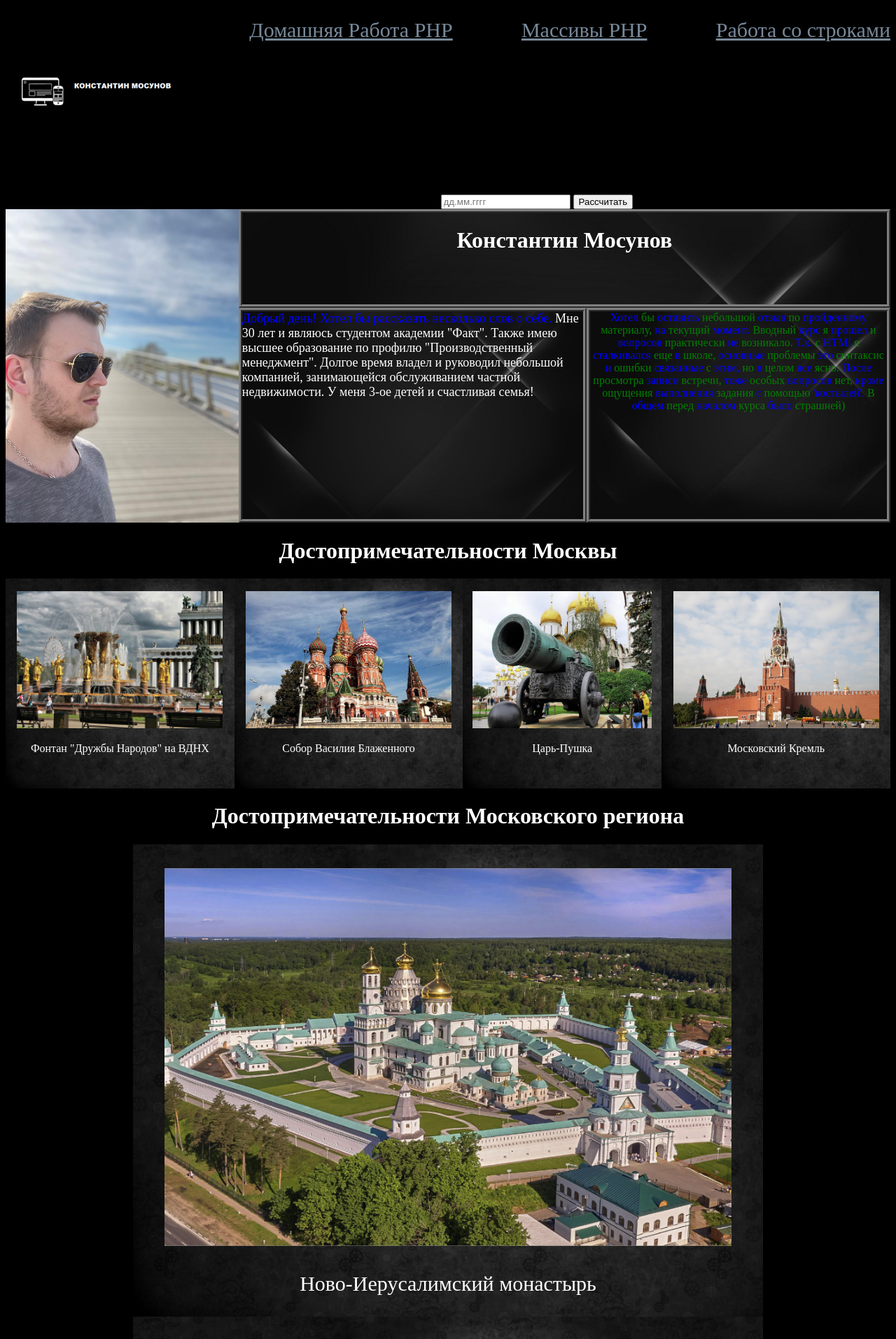
After one commit to IrinaZorina/fact19, a PHP site: page /hw-php-rows.php in a window 1280 px wide. The commit adds this page. Shown: the top 1914 px of the page at 70% size. Run offline with PHP 8.4, Linux system fonts and the light colour scheme.

Commit message:
Homework rows

```diff
--- a/header.php
+++ b/header.php
@@ -33,7 +33,7 @@ if ($time >= 8 && $time < 20) {
         </div>
         <div>
             <br>
-            <a href="tema3.html">Тема 3</a>
+            <a href="hw-php-rows.php">Работа со строками</a>
         </div>
     </div>
 
--- /dev/null
+++ b/hw-php-rows.php
@@ -0,0 +1,172 @@
+<?php
+$title = "строки";
+include_once 'header.php';
+$birthday = isset($_POST['birthday']) ? $_POST['birthday'] : '';
+$currentDate = date('d.m.Y');
+$daysDifference = '';
+
+if ($birthday) {
+    try {
+        $birthdayDate = DateTime::createFromFormat('d.m.Y', $birthday);
+        $currentDateObj = DateTime::createFromFormat('d.m.Y', $currentDate);
+
+        if ($birthdayDate && $currentDateObj) {
+            $interval = $currentDateObj->diff($birthdayDate);
+            $daysDifference = $interval->days;
+        } else {
+            $daysDifference = "Ошибка: Неверный формат даты.";
+        }
+    } catch (Exception $e) {
+        $daysDifference = "Ошибка: " . $e->getMessage();
+    }
+}
+
+$phrase = "Добрый день! Хотел бы рассказать несколько слов о себе.";
+$colphrase = "<span style='color: blue;'>$phrase</span>";
+
+$feedback = "Хотел бы оставить небольшой отзыв по пройденному материалу, на текущий момент. Вводный курс я прошел и вопросов
+практически не возникало. Т.к. с HTMl я сталкивался еще в школе, основные проблемы это синтаксис и ошибки связанные с этим, но в целом
+ все ясно. После просмотра записи встречи, тоже особых вопросов нет, кроме ощущения выполнения задания с помощью 'костылей'. В общем
+ перед началом курса было страшней)";
+
+$words = explode(" ", $feedback);
+$col1 = "blue";
+$col2 = "green";
+
+foreach ($words as $arr => $word) {
+    if ($arr % 2 == 0) {
+        $words[$arr] = "<span style='color: $col1;'>$word</span>";
+    } else {
+        $words[$arr] = "<span style='color: $col2;'>$word</span>";
+    }
+}
+$colfeedback = implode(" ", $words);
+function countVowels($text)
+{
+    $textWithoutTags = strip_tags($text);
+    preg_match_all('/[аеёиоуыэюя]/iu', $textWithoutTags, $matches);
+    return count($matches[0]);
+}
+
+function countWords($text)
+{
+    $textWithoutTags = strip_tags($text);
+    return str_word_count($textWithoutTags, 0, 'АаБбВвГгДдЕеЁёЖжЗзИиЙйКкЛлМмНнОоПпРрСсТтУуФфХхЦцЧчШшЩщЪъЫыЬьЭэЮюЯя');
+}
+ob_start();
+?>
+<body>
+<main>
+    <!-- Форма для ввода даты рождения -->
+    <div style="text-align: center; margin-top: 20px;">
+        <form method="POST" action="">
+            <label for="birthday">Введите дату рождения (дд.мм.гггг):</label>
+            <input type="text" id="birthday" name="birthday" placeholder="дд.мм.гггг" value="<?php echo htmlspecialchars($birthday); ?>">
+            <button type="submit">Рассчитать</button>
+        </form>
+        <?php if ($birthday): ?>
+            <p>Текущая дата: <?php echo $currentDate; ?></p>
+            <p>Разница в днях: <?php echo $daysDifference; ?></p>
+        <?php endif; ?>
+    </div>
+
+    <div class="biogrid">
+        <div class="foto">
+            <img src="assets/image/foto.jpeg" width="100%" height="100%" alt="Я">
+        </div>
+
+        <div class="bio"><H1>Константин Мосунов</H1></div>
+        <div class="persinfo">
+            <?php echo $colphrase; ?>
+            Мне 30 лет и являюсь студентом академии "Факт". Также имею высшее образование по профилю
+            "Производственный менеджмент". Долгое время владел и руководил небольшой компанией, занимающейся
+            обслуживанием частной недвижимости.
+            У меня 3-ое детей и счастливая семья!
+        </div>
+        <div class="feedback">
+            <?php echo $colfeedback; ?>
+        </div>
+    </div>
+    <h1>Достопримечательности Москвы</h1>
+    <div class="attract">
+        <div class="fontan">
+            <br>
+            <img src="assets/image/fontan.jpg" alt="Фонтан 'Дружбы народов'"
+                 style="max-width: 90%; max-height: 80%">
+            <p>Фонтан "Дружбы Народов" на ВДНХ</p>
+        </div>
+        <div class="sobor">
+            <br>
+            <img src="assets/image/sobor.jpg" alt="Собор Василия Блаженного"
+                 style="max-width: 90%; max-height: 80%; align-items: center">
+            <p>Собор Василия Блаженного</p>
+        </div>
+        <div class="tsar">
+            <br>
+            <img src=" assets/image/tsar2.jpg" alt="Царь-пушка"
+                 style="width: 90%; max-height: 80%">
+            <p> Царь-Пушка</p>
+        </div>
+        <div class="kremlin">
+            <br>
+            <img src=" assets/image/kremlin.jpg" alt="Московский Кремль"
+                 style="max-width: 90%; max-height: 80%">
+            <p>Московский Кремль</p>
+        </div>
+    </div>
+    <h1> Достопримечательности Московского региона</h1>
+    <div class="attract1">
+        <div class="ierus">
+            <br>
+            <img src=" assets/image/ierus1.jpg" alt="Н-И монастырь"
+                 style="max-width: 90%; max-height: 80%">
+            <p> Ново-Иерусалимский монастырь</p>
+        </div>
+        <div class="prioksk">
+            <br>
+            <img src=" assets/image/prioksk1.jpg" alt="Приокский заповедник"
+                 style="max-width: 90%; max-height: 80%">
+            <p> Приокско-Террасный заповедник</p>
+        </div>
+        <div style="width: 100%; height: 30px"></div>
+        <div class="zarajsk">
+            <br>
+            <img src="assets/image/zarajsk1.jpg" alt="Зарайский Кремль"
+                 style="max-width: 90%; max-height: 80%">
+            <p> Зарайский кремль</p>
+        </div>
+        <div class="borodino">
+            <br>
+            <img src="assets/image/borodino1.jpg" alt="Музей Бородино"
+                 style="max-width: 90%; max-height: 80%">
+            <p> Музей Бородино</p>
+        </div>
+    </div>
+</main>
+
+<?php
+// Получаем весь HTML-код страницы
+$pageContent = ob_get_clean();
+
+// Подсчитываем гласные буквы
+$vowelCount = countVowels($pageContent);
+
+// Подсчитываем количество слов
+$wordCount = countWords($pageContent);
+
+// Выводим содержимое страницы
+echo $pageContent;
+
+// Выводим количество гласных букв и слов
+echo "<div style='text-align: center; margin-top: 20px;'>
+        Количество гласных букв на странице: $vowelCount<br>
+        Количество слов на странице: $wordCount
+      </div>";
+?>
+
+</div>
+<?php
+include_once 'footer.php';
+?>
+</body>
+</html>
```
